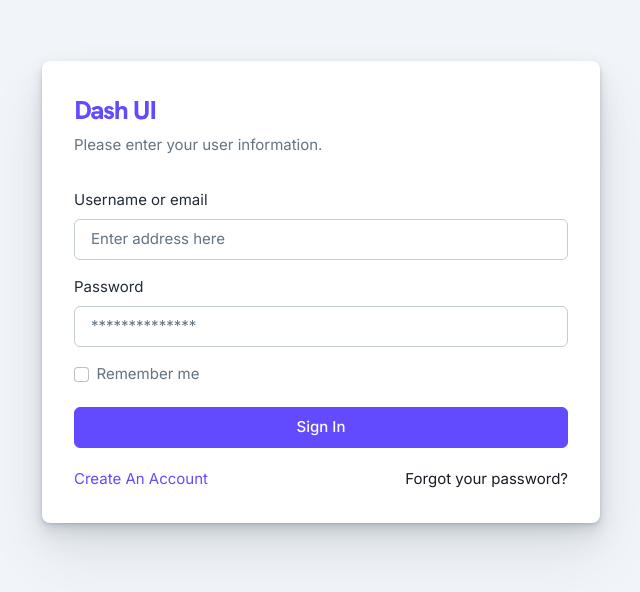
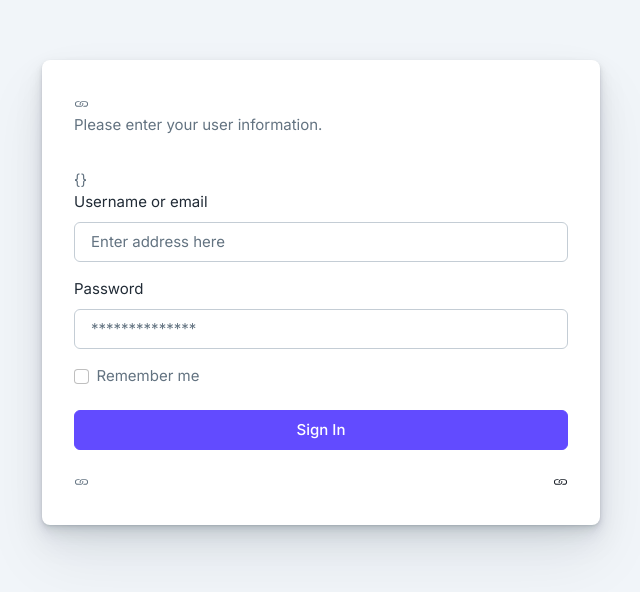
Before and after one commit to satya-vishwakarma/Next-Js-App, a Next.js app in the folder UI/: page /authentication/sign-in in a window 1280 px wide. Shown: the part 108-700 px from the top of the page, without its empty margins (319-959 px from the left). Built offline with nearby package versions, Linux system fonts and the light colour scheme.

Commit message:
login apis

```diff
--- a/UI/layouts/AuthLayout.js
+++ /dev/null
@@ -1,11 +0,0 @@
-// import node module libraries
-import { Container } from 'react-bootstrap';
-
-const AuthLayout = (props) => {
-	return (
-		<Container className="d-flex flex-column">
-			{props.children}
-		</Container>
-	);
-};
-export default AuthLayout;
--- /dev/null
+++ b/UI/layouts/AuthLayout.tsx
@@ -0,0 +1,8 @@
+// import node module libraries
+
+import { Container } from 'react-bootstrap';
+
+const AuthLayout = (props: any) => {
+  return <Container className="d-flex flex-column">{props.children}</Container>;
+};
+export default AuthLayout;
--- a/UI/pages/authentication/sign-in.js
+++ /dev/null
@@ -1,90 +0,0 @@
-// import node module libraries
-import { Row, Col, Card, Form, Button, Image } from "react-bootstrap";
-import Link from "next/link";
-
-// import authlayout to override default layout
-import AuthLayout from "layouts/AuthLayout";
-
-const SignIn = () => {
-  return (
-    <Row className="align-items-center justify-content-center g-0 min-vh-100">
-      <Col xxl={4} lg={6} md={8} xs={12} className="py-8 py-xl-0">
-        {/* Card */}
-        <Card className="smooth-shadow-md">
-          {/* Card body */}
-          <Card.Body className="p-6">
-            <div className="mb-4">
-              <Link href="/">
-                <Image
-                  src="/images/brand/logo/logo-primary.svg"
-                  className="mb-2"
-                  alt=""
-                />
-              </Link>
-              <p className="mb-6">Please enter your user information.</p>
-            </div>
-            {/* Form */}
-            <Form>
-              {/* Username */}
-              <Form.Group className="mb-3" controlId="username">
-                <Form.Label>Username or email</Form.Label>
-                <Form.Control
-                  type="email"
-                  name="username"
-                  placeholder="Enter address here"
-                  required=""
-                />
-              </Form.Group>
-
-              {/* Password */}
-              <Form.Group className="mb-3" controlId="password">
-                <Form.Label>Password</Form.Label>
-                <Form.Control
-                  type="password"
-                  name="password"
-                  placeholder="**************"
-                  required=""
-                />
-              </Form.Group>
-
-              {/* Checkbox */}
-              <div className="d-lg-flex justify-content-between align-items-center mb-4">
-                <Form.Check type="checkbox" id="rememberme">
-                  <Form.Check.Input type="checkbox" />
-                  <Form.Check.Label>Remember me</Form.Check.Label>
-                </Form.Check>
-              </div>
-              <div>
-                {/* Button */}
-                <div className="d-grid">
-                  <Button variant="primary" type="submit">
-                    Sign In
-                  </Button>
-                </div>
-                <div className="d-md-flex justify-content-between mt-4">
-                  <div className="mb-2 mb-md-0">
-                    <Link href="/authentication/sign-up" className="fs-5">
-                      Create An Account{" "}
-                    </Link>
-                  </div>
-                  <div>
-                    <Link
-                      href="/authentication/forget-password"
-                      className="text-inherit fs-5"
-                    >
-                      Forgot your password?
-                    </Link>
-                  </div>
-                </div>
-              </div>
-            </Form>
-          </Card.Body>
-        </Card>
-      </Col>
-    </Row>
-  );
-};
-
-SignIn.Layout = AuthLayout;
-
-export default SignIn;
--- /dev/null
+++ b/UI/pages/authentication/sign-in.tsx
@@ -0,0 +1,141 @@
+// import node module libraries
+import axios from 'axios';
+import { ErrorMessage, Formik } from 'formik';
+import { Button, Card, Col, Form, Row } from 'react-bootstrap';
+import { Link } from 'react-bootstrap-icons';
+import toast, { Toaster } from 'react-hot-toast';
+import AuthLayout from '../../layouts/AuthLayout';
+import { SignInSchema } from '../../validation';
+
+// import authlayout to override default layout
+
+const initialValues = {
+  username: '',
+  password: '',
+};
+
+const SignIn = () => {
+  return (
+    <Row className="align-items-center justify-content-center g-0 min-vh-100">
+      <Col xxl={4} lg={6} md={8} xs={12} className="py-xl-0 py-8">
+        {/* Card */}
+        <Card className="smooth-shadow-md">
+          {/* Card body */}
+          <Card.Body className="p-6">
+            <Toaster position="top-right" reverseOrder={false} />
+            <div className="mb-4">
+              <Link href="/">
+                {/* <Image
+                  src="/images/brand/logo/logo-primary.svg"
+                  className="mb-2"
+                  alt=""
+                /> */}
+              </Link>
+              <p className="mb-6">Please enter your user information.</p>
+            </div>
+            {/* Form */}
+
+            <Formik
+              initialValues={initialValues}
+              validationSchema={SignInSchema}
+              onSubmit={async (values: any, { setSubmitting, resetForm }) => {
+                try {
+                  const response = await axios.post(
+                    'http://localhost:8001/api/auth/login',
+                    {
+                      username: 'testadmin@gmail.com',
+                      password: 'Test@123',
+                    },
+                  );
+
+                  console.log(response);
+
+                  setTimeout(() => {
+                    toast.success('Student save successfully.');
+                    setSubmitting(false);
+                    resetForm();
+                  }, 400);
+                } catch (error: any) {
+                  toast.error(error.response.data.message);
+                }
+              }}
+            >
+              {({
+                values,
+                errors,
+                touched,
+                handleChange,
+                handleBlur,
+                handleSubmit,
+                isSubmitting,
+              }) => (
+                <Form onSubmit={handleSubmit}>
+                  {JSON.stringify(errors)}
+                  {/* Username */}
+                  <Form.Group className="mb-3" controlId="username">
+                    <Form.Label>Username or email</Form.Label>
+                    <Form.Control
+                      name="username"
+                      onChange={handleChange}
+                      value={values.username}
+                      placeholder="Enter address here"
+                    />
+                    <ErrorMessage name="username" component="div" />
+                  </Form.Group>
+
+                  {/* Password */}
+                  <Form.Group className="mb-3" controlId="password">
+                    <Form.Label>Password</Form.Label>
+                    <Form.Control
+                      type="password"
+                      value={values.password}
+                      onChange={handleChange}
+                      name="password"
+                      placeholder="**************"
+                    />
+                    <ErrorMessage name="password" component="div" />
+                  </Form.Group>
+
+                  {/* Checkbox */}
+                  <div className="d-lg-flex justify-content-between align-items-center mb-4">
+                    <Form.Check type="checkbox" id="rememberme">
+                      <Form.Check.Input type="checkbox" />
+                      <Form.Check.Label>Remember me</Form.Check.Label>
+                    </Form.Check>
+                  </div>
+                  <div>
+                    {/* Button */}
+                    <div className="d-grid">
+                      <Button variant="primary" type="submit">
+                        Sign In
+                      </Button>
+                    </div>
+                    <div className="d-md-flex justify-content-between mt-4">
+                      <div className="mb-md-0 mb-2">
+                        <Link href="/authentication/sign-up" className="fs-5">
+                          Create An Account{' '}
+                        </Link>
+                      </div>
+                      <div>
+                        <Link
+                          href="/authentication/forget-password"
+                          className="fs-5 text-inherit"
+                        >
+                          Forgot your password?
+                        </Link>
+                      </div>
+                    </div>
+                  </div>
+                </Form>
+              )}
+            </Formik>
+          </Card.Body>
+        </Card>
+      </Col>
+    </Row>
+  );
+};
+
+SignIn.Layout = AuthLayout;
+
+export default SignIn;
--- a/UI/pages/index.js
+++ b/UI/pages/index.js
@@ -1,13 +1,13 @@
 // import node module libraries
+import Link from 'next/link';
 import { Fragment } from "react";
-import Link from 'next/link';
-import { Container, Col, Row } from 'react-bootstrap';
+import { Col, Container, Row } from 'react-bootstrap';
 
 // import widget/custom components
 import { StatRightTopIcon } from "widgets";
 
 // import sub components
-import { ActiveProjects, Teams, TasksPerformance } from "sub-components";
+import { ActiveProjects, TasksPerformance, Teams } from "sub-components";
 
 // import required data files
 import ProjectsStatsData from "data/dashboard/ProjectsStatsData";
--- a/UI/validation/addStuden.ts
+++ b/UI/validation/addStuden.ts
@@ -21,3 +21,14 @@ export const AddStudentSchema = Yup.object().shape({
     .required('Required'),
   class: Yup.string().required('Required'),
 });
+
+export const SignInSchema = Yup.object().shape({
+  username: Yup.string()
+    .min(2, 'Too Short!')
+    .max(50, 'Too Long!')
+    .required('Required'),
+  password: Yup.string()
+    .min(2, 'Too Short!')
+    .max(50, 'Too Long!')
+    .required('Required'),
+});
```
Also changed, not shown: UI/sub-components/students/AddStudent.tsx (+7 -12 lines), 1 other file (tests, documents, lock files or other folders).
